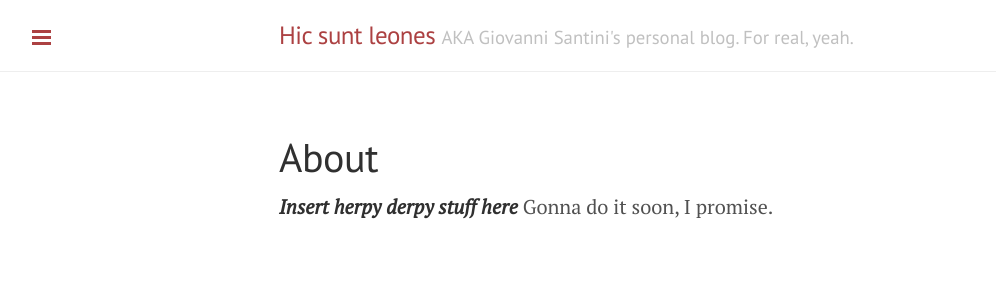
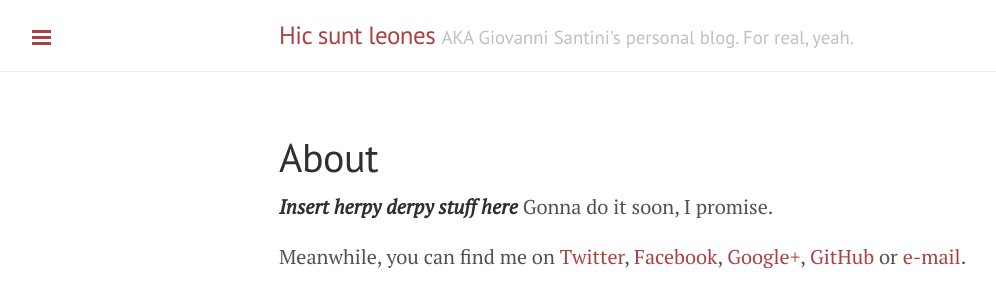
Before and after one commit to ItachiSan/itachisan.github.io, a Jekyll site: the page built from about.md, in a window 1280 px wide. Shown: the top 308 px of the page, without its empty margins (1-997 px from the left). Built offline with Jekyll 4.4.1, drawn with Linux system fonts in a browser that asks for light colours; Markdown is read by kramdown in place of the engine named in the settings; comment, search, counter and statistics services are not loaded.

Commit message:
Add some ways to get in touch with me

```diff
--- a/about.md
+++ b/about.md
@@ -5,3 +5,5 @@ title: About
 
 ***Insert herpy derpy stuff here***
 Gonna do it soon, I promise.
+
+Meanwhile, you can find me on [Twitter](https://twitter.com/santini__gio), [Facebook](https://www.facebook.com/giovanni.santini), [Google+](https://plus.google.com/+GiovanniSantini), [GitHub](https://github.com/ItachiSan) or [e-mail](mailto:giovannisantini93@yahoo.it).
```
